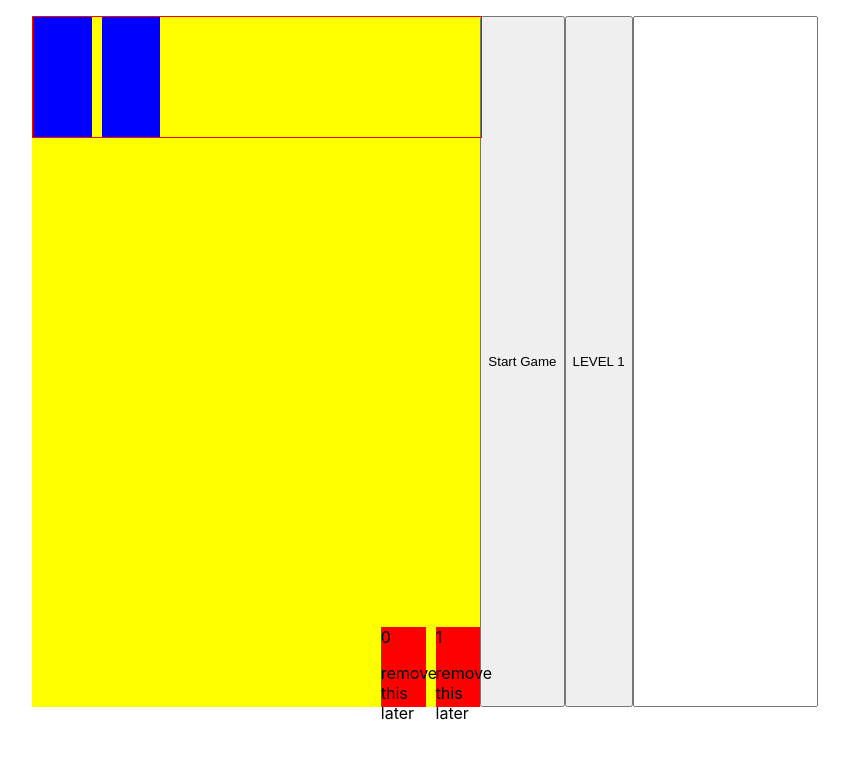
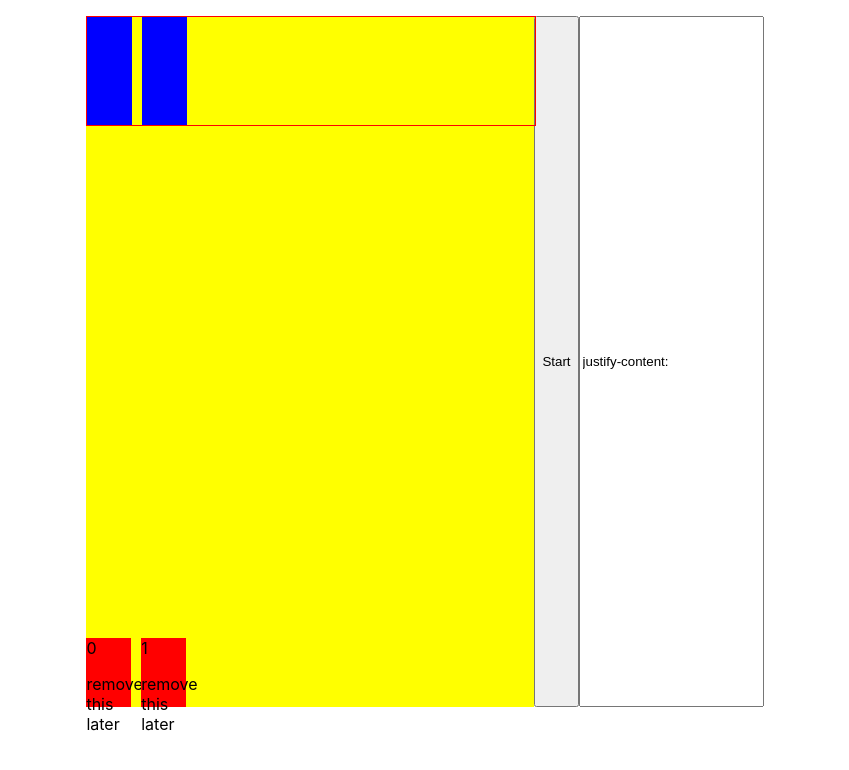
Before and after one commit to dirtyhoops/flexbox-game, a React (Create React App) app: page / in a window 1280 px wide. Shown: the top 770 px of the page, without its empty margins (215-1064 px from the left). Built offline with nearby package versions, Linux system fonts and the light colour scheme; the HTML template or start-up script is replaced by a standard one.

Commit message:
added custom hook useInterval, setup for ship animation almost complete, edited some html

```diff
--- a/src/App.css
+++ b/src/App.css
@@ -19,32 +19,53 @@
   bottom: 0;
   left: 0;
 }
-.ships {
+.starting-position {
   display: flex;
   width: 100%;
   gap: 10px;
   border: solid red 1px;
 }
+.down-one{
+  margin-top: 10%;
+}
+.down-two{
+  margin-top:30%;
+}
+.down-three{
+  margin-top:50%;
+}
+.down-four{
+  margin-top:70%;
+}
+.down-five{
+  margin-top:90%;
+}
+.down-six{
+  margin-top:110%;
+}
+.down-seven{
+  margin-top:130%;
+}
 
 .ship {
-  flex: 0 0 13%;
-  width: 25%;
-  height: 15vh;
+  width: 10%;
+  height: 100%;
   background-color: blue;
+  padding-bottom: 24%;
 }
 
 .rocks {
   display: flex;
   width: 100%;
+  height: 10%;
   gap: 10px;
   position: absolute;
   bottom: 0;
 }
 
 .rock {
-  flex: 0 0 10%;
   width: 10%;
-  height: 10vh;
+  height: 100%;
   background-color: red;
 }
 
--- a/src/App.js
+++ b/src/App.js
@@ -1,5 +1,6 @@
-import React, { useState } from 'react';
+import React, { useState, useRef } from 'react';
 import { levels } from './data/levels';
+import useInterval from './useInterval';
 
 import Board from './components/Board';
 import Input from './components/Input';
@@ -8,6 +9,9 @@ import './App.css';
 function App() {
   const [startGame, setStartGame] = useState(false);
   const [currentLevel, setCurrentLevel] = useState(1);
+  const [shipPositions, setShipPositions] = useState(0);
+  const [shipsMoving, setShipsMoving] = useState(false);
+  const [userAnswer, setUserAnswer] = useState("justify-content: ");
 
   const upLevel = () => {
     setCurrentLevel(current => {
@@ -15,34 +19,43 @@ function App() {
         return current + 1
       }else{
         // game has been completed! Hooray!
+        console.log("You beat the game!")
       }
     })
   }
-  const checkUserInput = (e) => {
-    if(e.target.value === levels[currentLevel].answer){
-      upLevel()
-    }
+
+  function beginLevel(){
+    setStartGame(true)
+    setShipsMoving(true)
   }
 
+  useInterval(() => {
+    if(shipPositions < 7){
+      setShipPositions(shipPositions + 1)
+    }else{
+      setShipsMoving(false)
+      if(userAnswer === levels[currentLevel].answer){
+        upLevel()
+        console.log('level complete')
+      }else{
+        console.log("wrong answer, try again")
+      }
+    }
+  }, shipsMoving? 1000: null);
 
   return (
     <div className='App'>
       <div className='container'>
-        <Board gameLevel={levels[currentLevel]} startGame={startGame} />
-        {/* <div className='board-container'>
-          <div className={`ships ${startGame ? 'movedown' : ''}`}>
-            <div className='ship'></div>
-            <div className='ship'></div>
-          </div>
-          <div className='rocks'>
-            <div className='rock'></div>
-            <div className='rock'></div>
-          </div>
-        </div> */}
-        <button onClick={() => setStartGame(true)}>Start Game</button>
-        <button onClick={() => setCurrentLevel(1)}>LEVEL 1</button>
+        <Board
+          gameLevel={levels[currentLevel]}
+          startGame={startGame}
+          shipPositions={shipPositions}
+          numOfShips={levels[currentLevel]['shipsCount']}
+          />
+        <button onClick={() => beginLevel()}>Start</button>
         < Input
-          checkAnswer={checkUserInput}
+          updateAnswer={setUserAnswer}
+          currentAnswer={userAnswer}
         />
       </div>
     </div>
--- a/src/components/Board.js
+++ b/src/components/Board.js
@@ -3,11 +3,11 @@ import React from 'react';
 import Ships from './Ships';
 import Rocks from './Rocks';
 
-const Board = ({ gameLevel, startGame }) => {
+const Board = ({ gameLevel, startGame, numOfShips, shipPositions }) => {
   return (
     <div className='board-container'>
       <div className='board-container-inner-wrapper'>
-        <Ships startGame={startGame} />
+        <Ships startGame={startGame} positions={shipPositions} numOfShips={numOfShips}/>
         <Rocks
           rocksCount={gameLevel.rocksCount}
           rocksAllignment={gameLevel.rocksAllignment}
--- a/src/components/Input.js
+++ b/src/components/Input.js
@@ -1,7 +1,9 @@
-const Input = ({ checkAnswer }) => {
-
+const Input = ( {updateAnswer, currentAnswer} ) => {
+    const updateUserInput = (e) => {
+        updateAnswer(e.target.value)
+    }
     return (
-        <input onChange={checkAnswer}></input>
+        <input onChange={updateUserInput} value={currentAnswer}></input>
     )
 }
 
--- a/src/components/Ships.js
+++ b/src/components/Ships.js
@@ -1,11 +1,24 @@
 import React from 'react';
 
-const Ships = ({ startGame }) => {
+const Ships = ({ startGame, numOfShips, positions }) => {
+  const ships = new Array(numOfShips).fill("")
+  const shipsCSS = {
+    0: "starting-position",
+    1: "starting-position down-one",
+    2: "starting-position down-two",
+    3: "starting-position down-three",
+    4: "starting-position down-four",
+    5: "starting-position down-five",
+    6: "starting-position down-six",
+    7: "starting-position down-seven",
+  }
   return (
-    // <div className='ships'>
-    <div className={`ships ${startGame ? 'movedown' : ''}`}>
-      <div className='ship'></div>
-      <div className='ship'></div>
+    <div className={startGame? shipsCSS[positions]: 'starting-position'}>
+      {ships.map((ship, index) => {
+        return (
+          <div className='ship' key={index}></div>
+        )
+      })}
     </div>
   );
 };
--- a/src/data/levels.js
+++ b/src/data/levels.js
@@ -4,13 +4,13 @@ export const levels = {
   1: {
     shipsCount: 2,
     rocksCount: 2,
-    rocksAllignment: 'rocks-allignment-1',
+    rocksAlignment: 'rocks-alignment-1',
     answer: 'justify-content: flex-end'
   },
   2: {
     shipsCount: 2,
     rocksCount: 2,
-    rocksAllignment: 'rocks-allignment-2',
+    rocksAlignment: 'rocks-alignment-2',
     answer: 'justify-content: space-between'
   }
 };
--- /dev/null
+++ b/src/useInterval.js
@@ -0,0 +1,20 @@
+import React, {useState, useEffect, useRef} from 'react';
+
+function useInterval(callback, delay) {
+    const savedCallback = useRef();
+    useEffect(() => {
+        savedCallback.current = callback;
+    }, [callback]);
+
+    useEffect(() => {
+        function tick() {
+            savedCallback.current();
+        }
+        if(delay !== null){
+            let id = setInterval(tick, delay);
+            return () => clearInterval(id);
+        }
+    }, [delay]);
+}
+
+export default useInterval;
```
